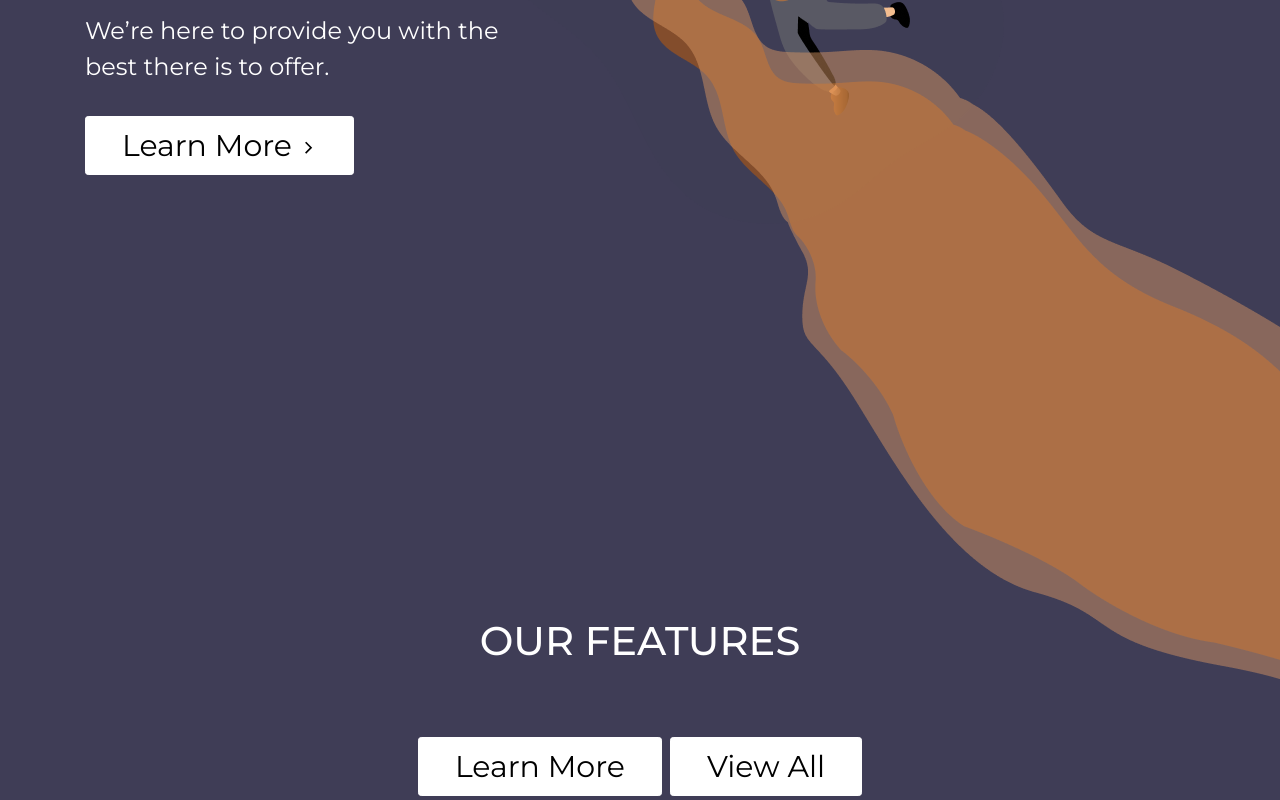
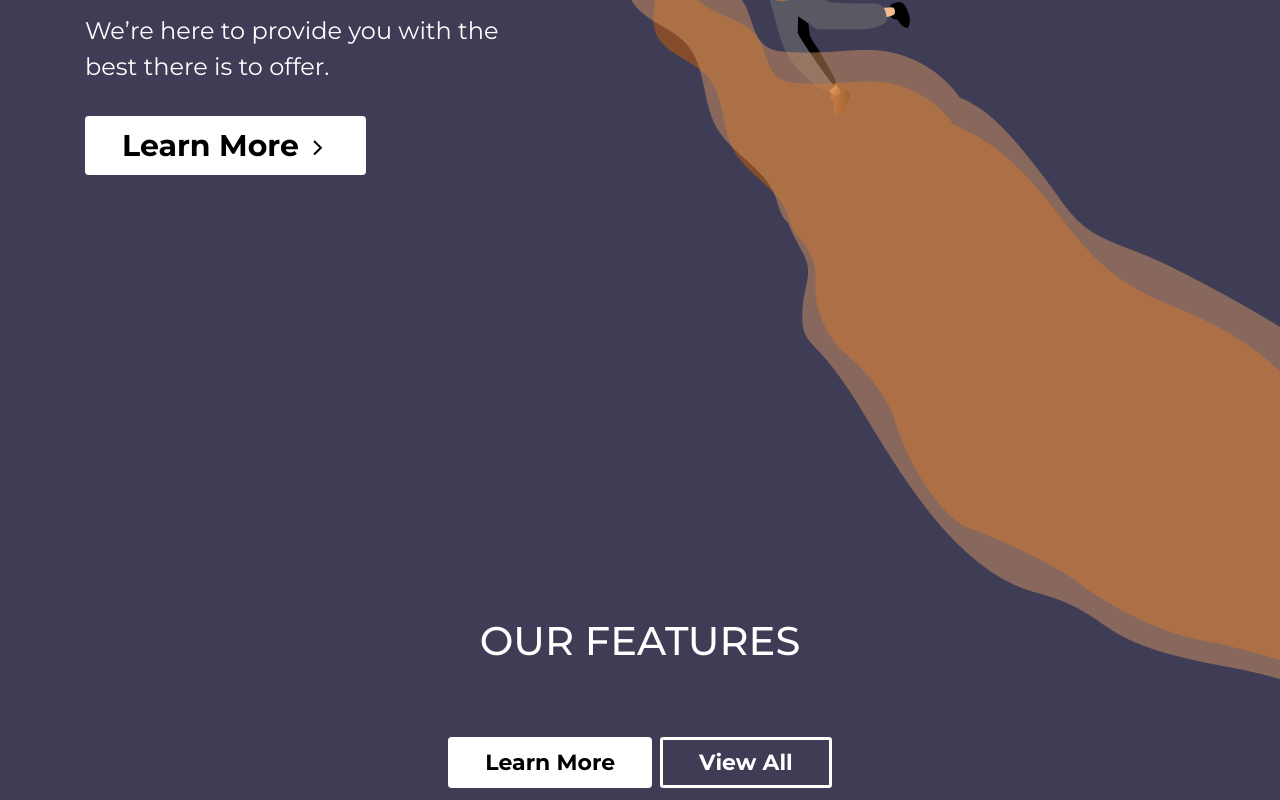
Before and after one commit to timeportal21/sochware-update, a React (Create React App) app: page / in a window 1280 px wide. Shown: the part 480-1280 px from the top of the page. Built offline with nearby package versions, Linux system fonts and the light colour scheme.

Commit message:
[light toggle] button toggle

```diff
--- a/src/App.js
+++ b/src/App.js
@@ -10,7 +10,15 @@ import About from "./pages/About/About";
 
 function App() {
     const { isDark, dark, light, toggleLight } = useContext(LightContext);
-    const { bg, mode, logo, lightClass, heroColor } = isDark ? dark : light;
+    const {
+        bg,
+        mode,
+        logo,
+        lightClass,
+        heroColor,
+        customButton,
+        borderButton,
+    } = isDark ? dark : light;
     return (
         <Fragment>
             <div className={bg}>
@@ -21,7 +29,11 @@ function App() {
                     logo={logo}
                 />
                 <Route path="/" exact={true}>
-                    <Home heroColor={heroColor} />
+                    <Home
+                        heroColor={heroColor}
+                        customButton={customButton}
+                        borderButton={borderButton}
+                    />
                 </Route>
                 <Route path="/services" exact={true}>
                     <OurServices heroColor={heroColor} />
--- a/src/App.scss
+++ b/src/App.scss
@@ -7,12 +7,41 @@
 }
 
 .custom-button {
+    box-shadow: none !important;
+    padding: 6px 36px !important;
+    font-weight: 700 !important;
+}
+
+.dark-btn {
     background-color: #fff !important;
     border-color: #fff !important;
-    box-shadow: none !important;
     color: #000 !important;
+}
+
+.light-btn {
+    background-color: #2836a0 !important;
+    border-color: #2836a0 !important;
+    color: #fff !important;
+}
+
+.custom-btn-lg {
     font-size: 30px !important;
-    padding: 6px 36px !important;
+}
+
+.custom-btn-sm {
+    font-size: 22px !important;
+}
+
+.custom-btn-sm-border-dark {
+    background: transparent !important;
+    border: 3px solid !important;
+    color: #fff !important;
+}
+
+.custom-btn-sm-border-light {
+    background: transparent !important;
+    border: 3px solid !important;
+    color: #2836a0 !important;
 }
 
 @media (min-width: 1920px) {
@@ -20,3 +49,18 @@
         max-width: 1600px !important;
     }
 }
+
+@media (max-width: 767.99px) {
+    .custom-btn-lg {
+        font-size: 20px !important;
+    }
+    .custom-btn-sm {
+        font-size: 12px !important;
+    }
+}
+
+@media (max-width: 575.98px) {
+    .custom-btn-sm {
+        font-size: 11px !important;
+    }
+}
--- a/src/components/Features/Features.js
+++ b/src/components/Features/Features.js
@@ -3,16 +3,22 @@ import { Button } from "react-bootstrap";
 import "./Features.scss";
 import fastDamaro from "../../images/Group5.svg";
 
-function Features({ heroColor }) {
+function Features({ heroColor, customButton, borderButton }) {
     return (
         <section className="our-feature">
             <div className={`feature-title ${heroColor}`}>
                 <h1>OUR FEATURES</h1>
                 <div className="feature-button">
-                    <Button className="custom-button mr-2" size="sm">
+                    <Button
+                        className={`custom-button custom-btn-sm mr-2 ${customButton} `}
+                        size="sm"
+                    >
                         Learn More
                     </Button>
-                    <Button className="custom-button" size="sm">
+                    <Button
+                        className={`custom-button custom-btn-sm custom-btn-sm-border ${customButton} ${borderButton}`}
+                        size="sm"
+                    >
                         View All
                     </Button>
                 </div>
--- a/src/components/HeroSection/HeroSection.js
+++ b/src/components/HeroSection/HeroSection.js
@@ -4,30 +4,8 @@ import heroImage from "../../images/Hero-Image.png";
 import { Button } from "react-bootstrap";
 import { IoChevronForwardSharp } from "react-icons/io5";
 
-function HeroSection({ heroColor }) {
+function HeroSection({ heroColor, customButton }) {
     return (
-        // <div className="hero-section pt-5">
-        //     <div className="container">
-        //         <div className="row justify-content-between">
-        //             <div className="col-md-4">
-        //                 <h1 className="h1">
-        //                     The solution to your tech problems is just a contact
-        //                     away
-        //                 </h1>
-        //                 <p>
-        //                     We’re here to provide you with the best there is to
-        //                     offer.
-        //                 </p>
-        //                 <button>Read more</button>
-        //             </div>
-        //             <div className="col-md-4">
-        //                 <div className="hero-image">
-        //                     <img src={heroImage} alt="" className='img-fluid' />
-        //                 </div>
-        //             </div>
-        //         </div>
-        //     </div>
-        // </div>
         <section className="hero-section">
             <div className="container">
                 <div className="row">
@@ -41,14 +19,21 @@ function HeroSection({ heroColor }) {
                                 We’re here to provide you with the best there is
                                 to offer.
                             </p>
-                            <Button className="custom-button" size="sm">
+                            <Button
+                                className={`custom-button custom-btn-lg ${customButton}`}
+                                size="sm"
+                            >
                                 Learn More <IoChevronForwardSharp />
                             </Button>
                         </div>
                     </div>
                 </div>
             </div>
-                <img src={heroImage} alt="hero_image" className="img-fluid hero-image" />
+            <img
+                src={heroImage}
+                alt="hero_image"
+                className="img-fluid hero-image"
+            />
             {/* <div className="hero-img">
             </div> */}
         </section>
--- a/src/components/HeroSection/HeroSection.scss
+++ b/src/components/HeroSection/HeroSection.scss
@@ -24,7 +24,7 @@
     }
     button {
         svg {
-            font-size: 1.35vw !important;
+            font-size: 1.35rem !important;
         }
     }
 }
--- a/src/context/LightToggleContext.js
+++ b/src/context/LightToggleContext.js
@@ -15,6 +15,8 @@ const LightToggleProvider = (props) => {
             logo: dark_logo,
             lightClass: "dark-class",
             heroColor: "hero-dark",
+            customButton: "dark-btn",
+            borderButton: "custom-btn-sm-border-dark",
         },
         light: {
             bg: "root-light",
@@ -22,6 +24,8 @@ const LightToggleProvider = (props) => {
             logo: light_logo,
             lightClass: "light-class",
             heroColor: "hero-light",
+            customButton: "light-btn",
+            borderButton: "custom-btn-sm-border-light",
         },
     });
     const toggleLight = () => {
--- a/src/pages/Home/Home.js
+++ b/src/pages/Home/Home.js
@@ -3,11 +3,15 @@ import HeroSection from "../../components/HeroSection/HeroSection";
 import Features from "../../components/Features/Features";
 import SochwareEnhance from "../../components/SochwareEnhance/SochwareEnhance";
 
-function Home({ heroColor }) {
+function Home({ heroColor, customButton, borderButton }) {
     return (
         <>
-            <HeroSection heroColor={heroColor} />
-            <Features heroColor={heroColor} />
+            <HeroSection heroColor={heroColor} customButton={customButton} />
+            <Features
+                heroColor={heroColor}
+                customButton={customButton}
+                borderButton={borderButton}
+            />
             <SochwareEnhance heroColor={heroColor} />
         </>
     );
--- a/src/pages/OurServices/OurServices.js
+++ b/src/pages/OurServices/OurServices.js
@@ -36,7 +36,7 @@ function OurServices({ heroColor }) {
                                         Lorem ipsum dolor sit amet, consectetur
                                         adipiscing elit, sed do eiusmod tempor
                                     </p>
-                                    <button className="btn btn-primary">
+                                    <button className="btn custom-button-sm ">
                                         How To Benefit
                                     </button>
                                 </div>
```
